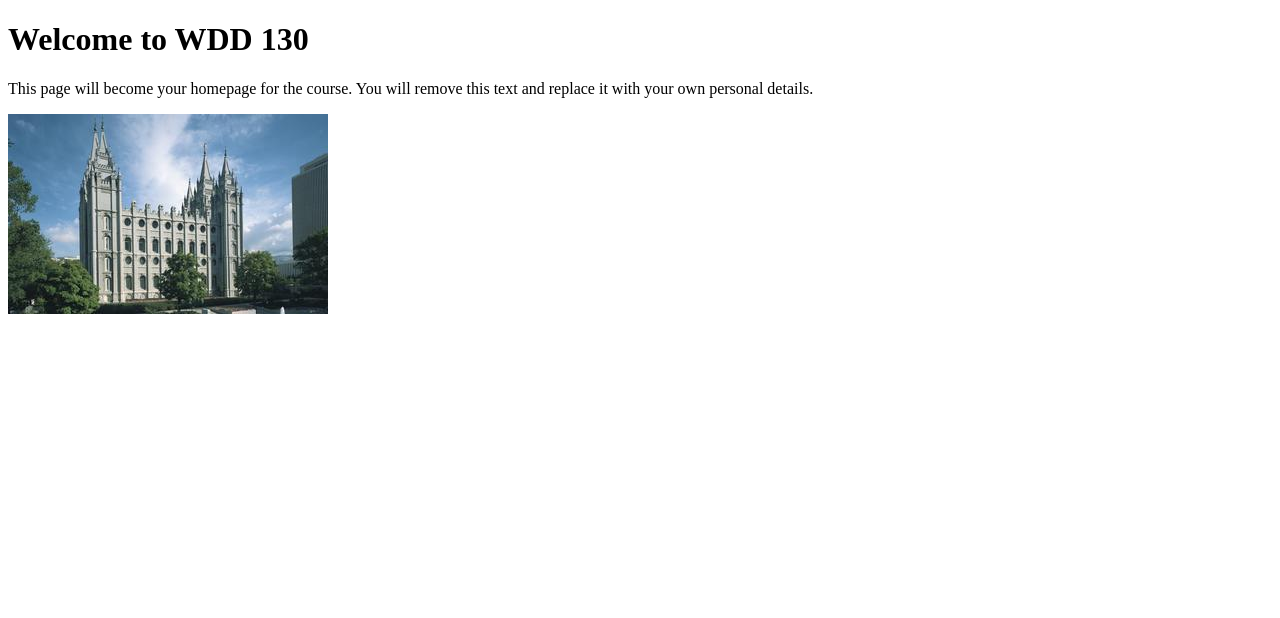
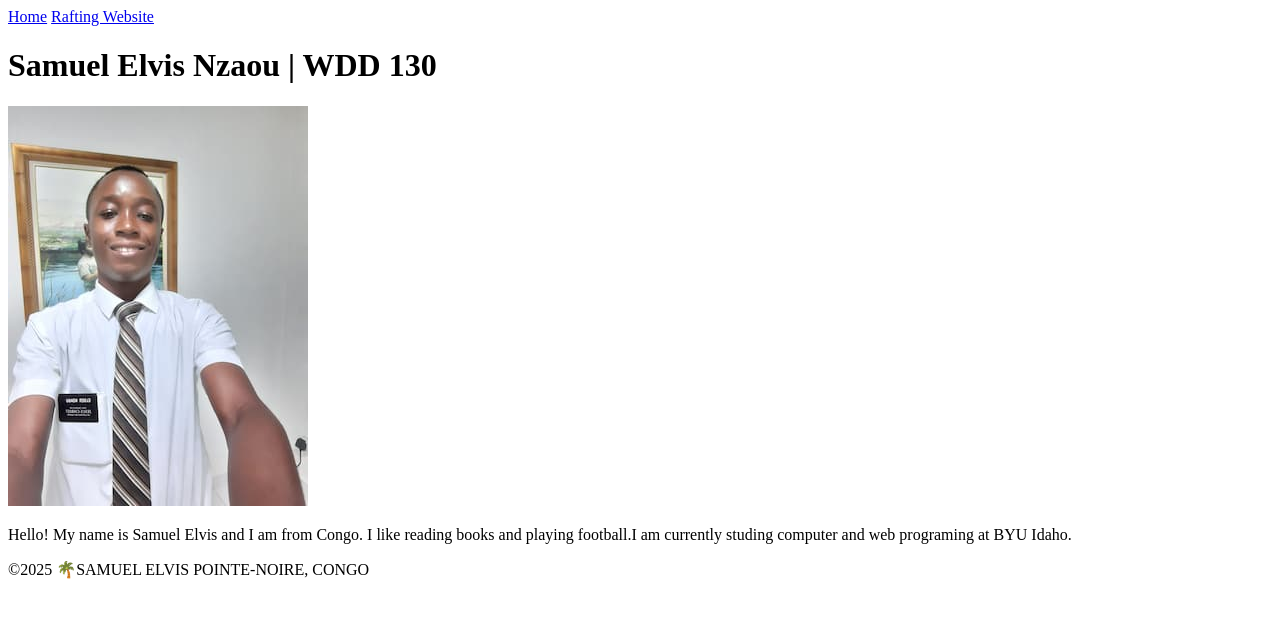
Before and after one commit to samuelelvis/wdd130, a plain HTML site: page index.html in a window 1280 px wide. Drawn offline with Linux system fonts and the light colour scheme.

Commit message:
modified

```diff
--- a/index.html
+++ b/index.html
@@ -4,14 +4,25 @@
 <head>
     <meta charset="UTF-8">
     <meta name="viewport" content="width=device-width, initial-scale=1.0">
-    <title>WDD 130 | Personal Homepage</title>
+    <title>SAMUEL ELVIS NZAOU| WDD 130</title>
 </head>
 
 <body>
-    <h1>Welcome to WDD 130</h1>
-    <p>This page will become your homepage for the course. You will remove this text and replace it with your own personal details.</p>
-
-    <img src="images/salt-lake-temple.jpg" alt="The Salt Lake Temple.">
+    <header>
+        <nav>
+            <a href="#">Home</a>
+            <a href="wwr/">Rafting Website</a>
+        </nav>
+    </header>
+    <main>
+        <h1>Samuel Elvis Nzaou | WDD 130</h1>
+        <img src="images/profile.jpg" alt="me">
+        <p>Hello! My name is Samuel Elvis and I am from Congo. I like
+            reading books and playing football.I am currently studing computer and web programing at BYU Idaho.</p>
+    </main>
+    <footer>
+        <p>©2025 🌴SAMUEL ELVIS POINTE-NOIRE, CONGO</p>
+    </footer>
 </body>
 
 </html>
```
Also changed, not shown: images/profile.jpg (added).
